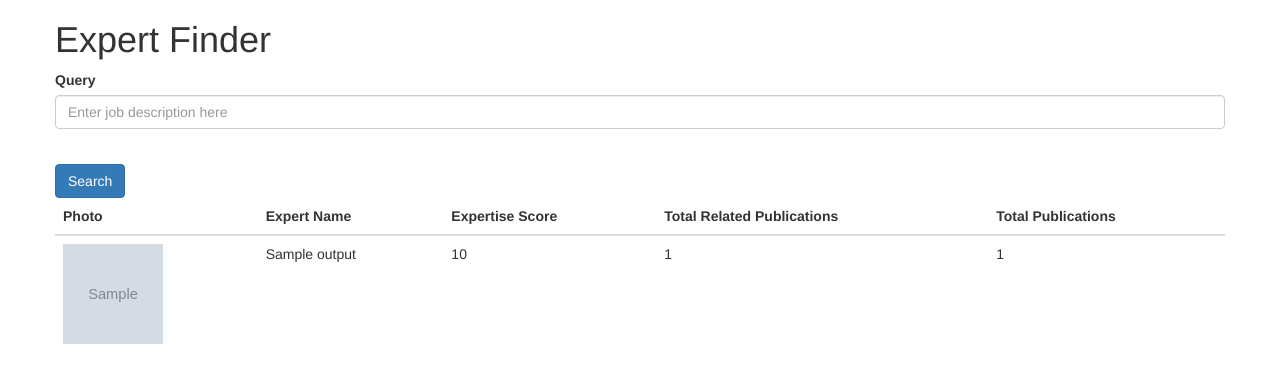
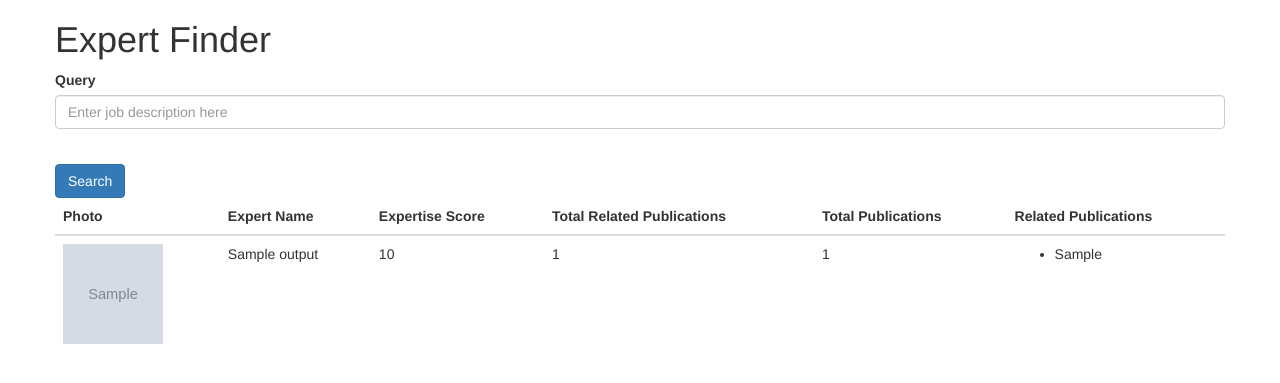
Before and after one commit to spozi/expertexplorer, a Flask app: template templates/searchpage.html in a window 1280 px wide. Shown: the top 383 px of the page. Run offline with Flask 2, Linux system fonts and the light colour scheme; the template is opened without the code that fills it: most values are stand-ins (such as "Sample title", 1, 10 or a date in 2020); grey boxes marked "Sample" are stand-in pictures; parts of the project's set-up code (start-up, migrations or seed data) failed here and were passed over; some libraries are stand-ins or nearby versions.

Commit message:
Added list of related publications. TODO: Adding tuner

```diff
--- a/app.py
+++ b/app.py
@@ -1,19 +1,9 @@
-# from filecmp import DEFAULT_IGNORES
-from flask import Flask, render_template, request, flash, send_file
-# from flask_mysqldb import MySQL
-# from flask_paginate import Pagination
+from flask import Flask, render_template, request
 from main import match_job
-# import matplotlib.pyplot as plt
-# from matplotlib.backends.backend_agg import FigureCanvasAgg as FigureCanvas
-# import seaborn as sns
-# import io
-# from mysql_manager import MySQLManager
 from scibert import SciBERT
 import pandas as pd
 import numpy as np
 from scipy import spatial
-# import json
-# from itertools import chain
 from functools import reduce
 from collections import OrderedDict
 
@@ -43,6 +33,7 @@ app.config['MYSQL_PORT'] = PORT
 
 scibert = SciBERT()
 
+threshold = 0.55
 def similarity(a, b):
     return 1 - spatial.distance.cosine(a, b)
 
@@ -73,7 +64,7 @@ def match():
             df['similarity'] = df.apply(lambda x: similarity(x['numpy_vector'],searchqueryvector), axis=1)
 
         #3. Group into authors
-        #  We are going to output ['photo','expert', 'matching rate', 'total related publications', 'total publications' ]
+        #  We are going to output ['photo','expert', 'expert score', 'total related publications', 'total publications' ]
         # ['author, 'year', 'title', 'similarity']
 
         #1. Set the expertise threshold >= 0.6
@@ -102,7 +93,7 @@ def match():
         df_year_similarity = {}
         for df in dfs:
             year = df['Year'].values[0]
-            df_g = df.query('similarity > .5') #Similarity must higher than 0.6
+            df_g = df.query(f"similarity > {threshold}") #Similarity must higher than 0.6
             df_g = df_g.filter(['Authors', 'similarity'])
             df_g = df_g.groupby('Authors')['similarity'].mean()
             df_year_similarity[year] = df_g
@@ -111,12 +102,21 @@ def match():
         df_year_related_publications = {}
         for df in dfs:
             year = df['Year'].values[0]
-            df_g = df.query('similarity > .5') #Similarity must higher than 0.6
+            df_g = df.query(f"similarity > {threshold}") #Similarity must higher than 0.6
             df_g = df_g.filter(['Authors'])
             df_g = df_g.groupby(['Authors'])['Authors'].count()
             df_year_related_publications[year] = df_g
-        # print(df_year_related_publications)
-        #d. Count all publications
+
+        #d. Store the related publications title
+        df_year_related_titles_publications = {}
+        for df in dfs:
+            year = df['Year'].values[0]
+            df_g = df.query(f"similarity > {threshold}") #Similarity must higher than 0.6
+            df_g = df_g.filter(['Authors', 'Title'])
+            df_g = df_g.groupby('Authors')['Title'].apply(list)
+            df_year_related_titles_publications[year] = df_g
+
+        #e. Count all publications
         df_year_all_publications = {}
         for df in dfs:
             year = df['Year'].values[0]
@@ -135,6 +135,9 @@ def match():
             for year, df in df_year_all_publications.items():
                 if author in df:
                     author_record.append({f"total_year_all_publications_{year}":df[author]})
+            for year, df in df_year_related_titles_publications.items():
+                if author in df:
+                    author_record.append({f"title_publications_{year}":df[author]})
             if author in author_photo_dict:
                 author_record.append(author_photo_dict[author])
             result_author_record = reduce(lambda a, b: {**a, **b}, author_record)
@@ -143,9 +146,43 @@ def match():
         #Merge a list of dicts to single dicts
         df_output = pd.DataFrame(records)
         df_output = df_output.fillna(0)
+        if "average_similarity_2018" not in df_output:
+            df_output["average_similarity_2018"] = 0
+        if "average_similarity_2019" not in df_output:
+            df_output["average_similarity_2019"] = 0
+        if "average_similarity_2020" not in df_output:
+            df_output["average_similarity_2020"] = 0
+        if "average_similarity_2021" not in df_output:
+            df_output["average_similarity_2021"] = 0
         df_output['Similarity_Score'] = df_output['average_similarity_2018'] + df_output['average_similarity_2019'] + df_output['average_similarity_2020'] + df_output['average_similarity_2021']
+
+        if "total_related_publications_2018" not in df_output:
+            df_output["total_related_publications_2018"] = 0
+        if "total_related_publications_2019" not in df_output:
+            df_output["total_related_publications_2019"] = 0
+        if "total_related_publications_2020" not in df_output:
+            df_output["total_related_publications_2020"] = 0
+        if "total_related_publications_2021" not in df_output:
+            df_output["total_related_publications_2021"] = 0
         df_output['Total_Related_Publications'] = df_output['total_related_publications_2018'] + df_output['total_related_publications_2019'] + df_output['total_related_publications_2020'] + df_output['total_related_publications_2021']
+
         df_output['Total_Publications'] = df_output['total_year_all_publications_2018'] + df_output['total_year_all_publications_2019'] + df_output['total_year_all_publications_2020'] + df_output['total_year_all_publications_2021']
+
+        if "title_publications_2018" not in df_output:
+            df_output["title_publications_2018"] = 0
+        if "title_publications_2019" not in df_output:
+            df_output["title_publications_2019"] = 0
+        if "title_publications_2020" not in df_output:
+            df_output["title_publications_2020"] = 0
+        if "title_publications_2021" not in df_output:
+            df_output["title_publications_2021"] = 0
+
+        df_output['title_publications_2018'] = df_output['title_publications_2018'].apply(lambda x: [] if x == 0 else x)
+        df_output['title_publications_2019'] = df_output['title_publications_2019'].apply(lambda x: [] if x == 0 else x)
+        df_output['title_publications_2020'] = df_output['title_publications_2020'].apply(lambda x: [] if x == 0 else x)
+        df_output['title_publications_2021'] = df_output['title_publications_2021'].apply(lambda x: [] if x == 0 else x)
+
+        df_output['Related_Publications'] = df_output['title_publications_2018'] + df_output['title_publications_2019'] + df_output['title_publications_2020'] + df_output['title_publications_2021']
 
         #change some of the columns datatype to int
         df_output = df_output.astype({"Total_Related_Publications": int}, errors='raise')
@@ -160,10 +197,8 @@ def match():
 
         #Output dataframe to flask
         data_dict = df_output.to_dict(orient='index', into=OrderedDict)
-        return render_template("searchpage.html", output_data = data_dict)
-
-
-    return render_template("searchpage.html")
+        return render_template("searchpage.html", output_data=data_dict)
+    return render_template("searchpage.html", output_data={})
 
 
 if __name__ == "__main__":
--- a/templates/searchpage.html
+++ b/templates/searchpage.html
@@ -50,6 +50,7 @@
                 <!-- <th>Graph</th> -->
                 <th>Total Related Publications</th>
                 <th>Total Publications</th>
+                <th>Related Publications</th>
               </tr>
             </thead>
               {% for k,v in output_data.items() %}
@@ -61,6 +62,13 @@
                 <td class="lalignc">{{ v['Similarity_Score'] }}</td>
                 <td class="lalignc">{{ v['Total_Related_Publications'] }}</td>
                 <td class="lalignc">{{ v['Total_Publications'] }}</td>
+                <td class="lalignc">
+                  {% for t in v['Related_Publications'] %}
+                  <ul>
+                    <li>{{t}}</li>
+                  </ul>
+                  {% endfor %}
+                </td>
               </tr>
               {% endfor %}
           </table>
```
Lines whose indentation alone changed are shown as unchanged.
